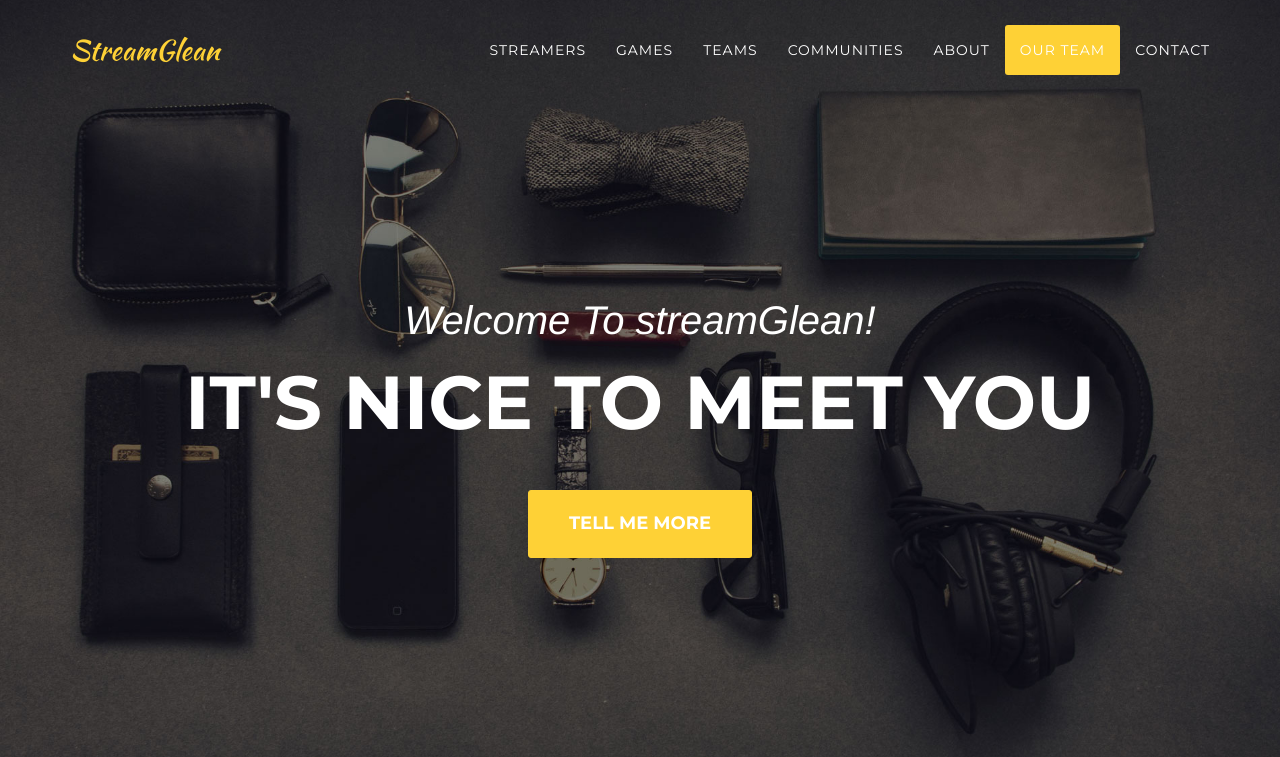
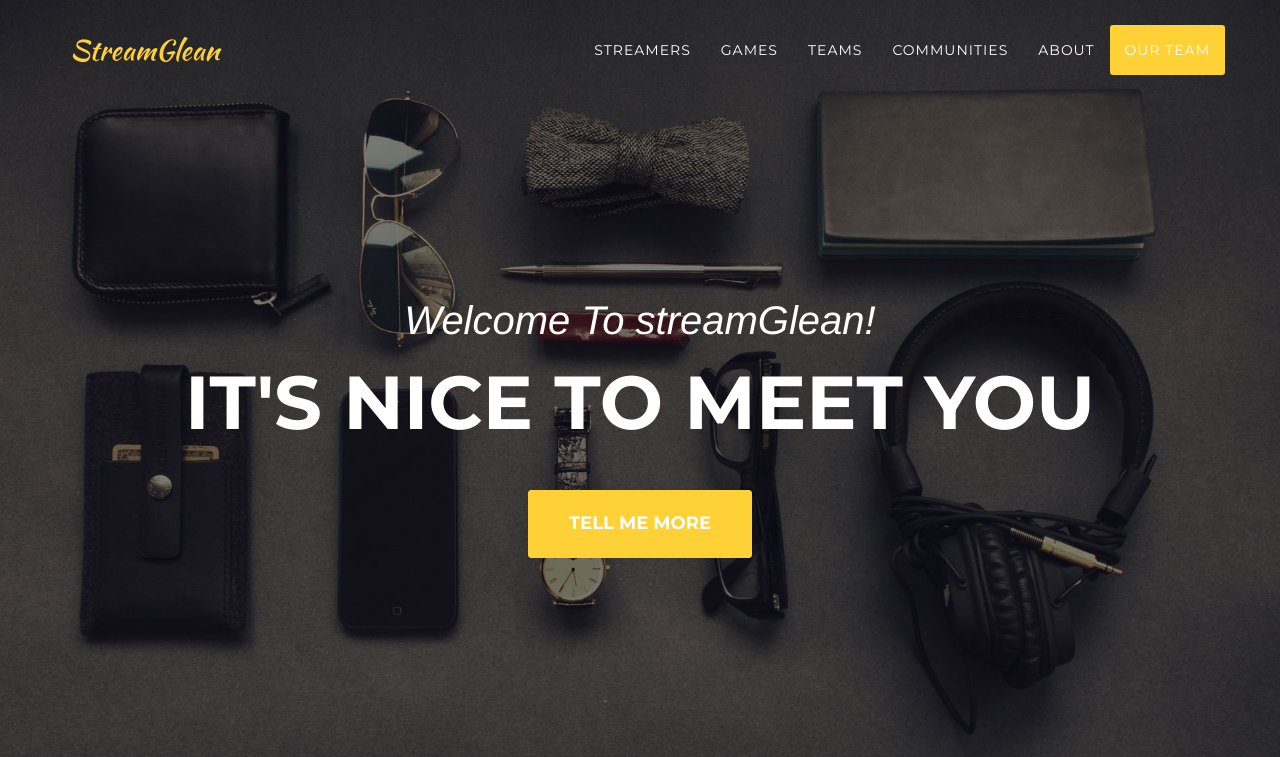
Before and after one commit to bryanbernal97/idb, a Flask app: page / in a window 1280 px wide. Shown: the top 757 px of the page. Run offline with Flask 2, Linux system fonts and the light colour scheme; some libraries are stand-ins or nearby versions; some web fonts are replaced.

Commit message:
Removed contact tab from nav bar.

```diff
--- a/templates/index.html
+++ b/templates/index.html
@@ -68,9 +68,6 @@
                     </li>
                     <li>
                         <a class="page-scroll" href="#team">Our Team</a>
-                    </li>
-                    <li>
-                        <a class="page-scroll" href="#contact">Contact</a>
                     </li>
                 </ul>
             </div>
```
